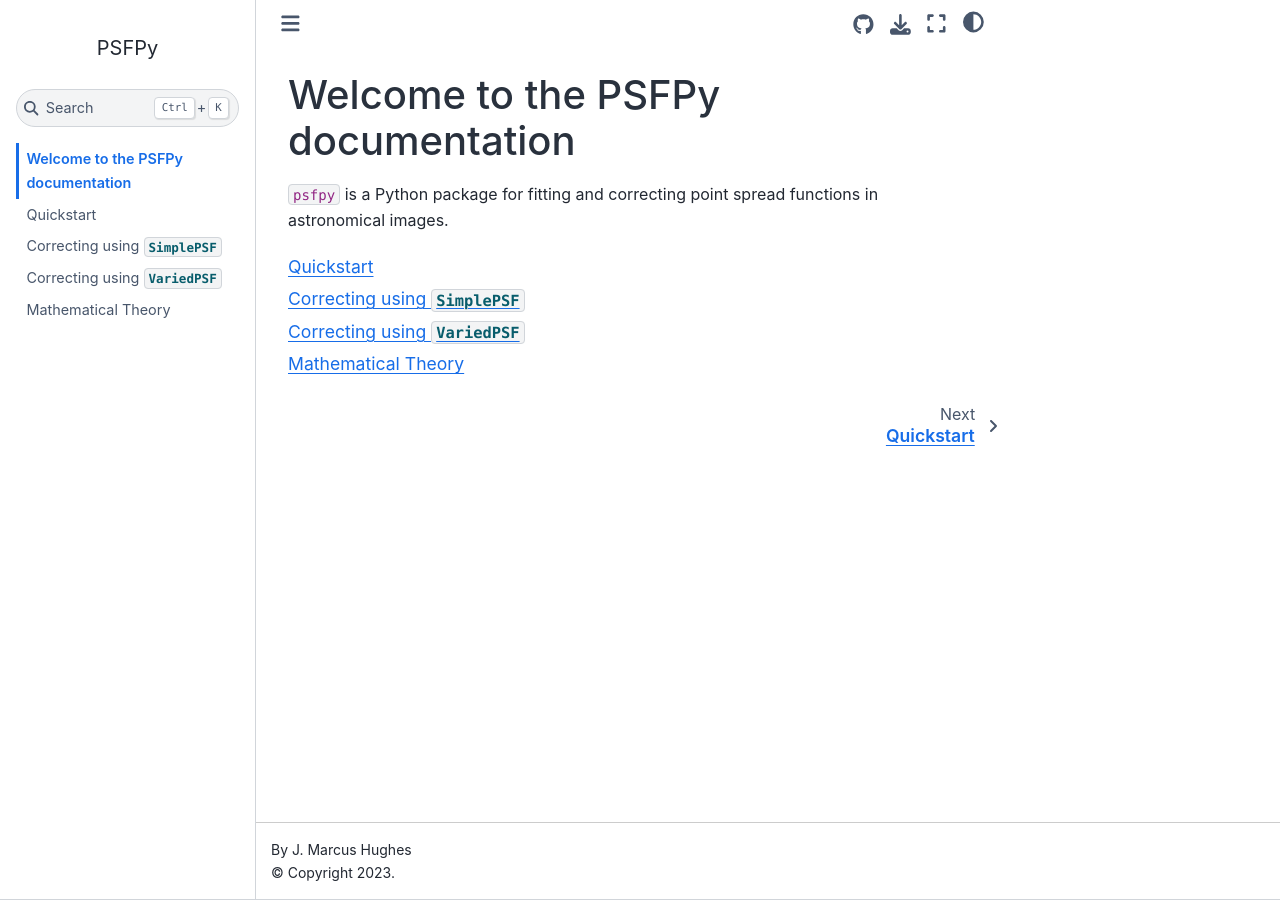
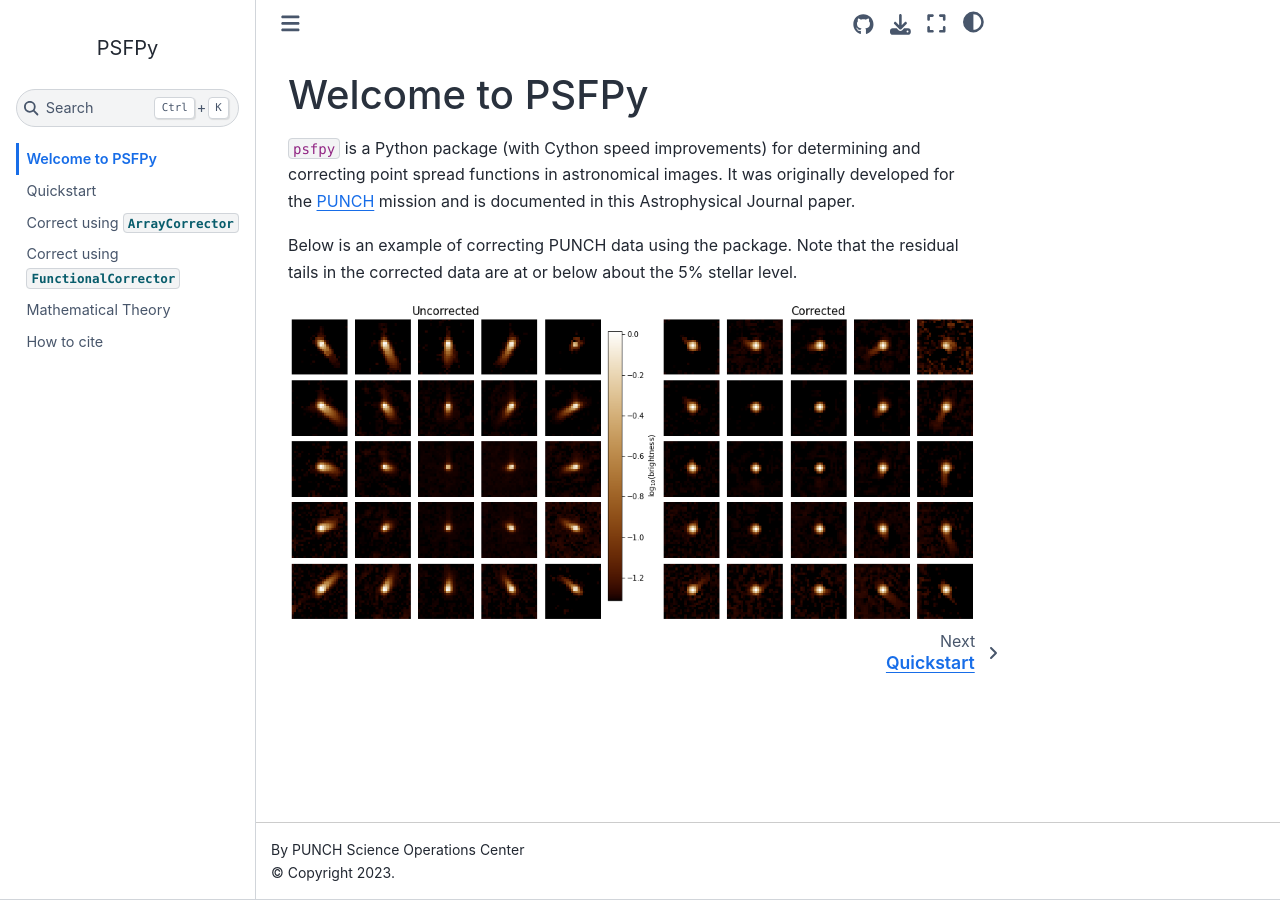
Before and after one commit to punch-mission/regularizepsf, a Jupyter Book: the page built from docs/intro.md, in a window 1280 px wide. Built offline with Jupyter Book 1.0.4 settings and Sphinx 7.4.7 and the Sphinx Book theme 1.1.4, drawn with Linux system fonts in a browser that asks for light colours.

Commit message:
working on documentation

````diff
--- a/docs/_config.yml
+++ b/docs/_config.yml
@@ -2,7 +2,7 @@
 # Learn more at https://jupyterbook.org/customize/config.html
 
 title: PSFPy
-author: J. Marcus Hughes
+author: PUNCH Science Operations Center
 
 # Force re-execution of notebooks on each build.
 # See https://jupyterbook.org/content/execute.html
--- a/docs/_toc.yml
+++ b/docs/_toc.yml
@@ -5,6 +5,7 @@ format: jb-book
 root: intro
 chapters:
 - file: quickstart
-- file: simple_psf
-- file: varied_psf
+- file: array
+- file: functional
 - file: theory
+- file: cite
--- /dev/null
+++ b/docs/array.md
@@ -0,0 +1 @@
+# Correct using `ArrayCorrector`
--- /dev/null
+++ b/docs/cite.md
@@ -0,0 +1 @@
+# How to cite
--- /dev/null
+++ b/docs/functional.md
@@ -0,0 +1 @@
+# Correct using `FunctionalCorrector`
--- a/docs/intro.md
+++ b/docs/intro.md
@@ -1,6 +1,14 @@
-# Welcome to the PSFPy documentation
+# Welcome to PSFPy
 
-`psfpy` is a Python package for fitting and correcting point spread functions in astronomical images.
+`psfpy` is a Python package (with Cython speed improvements) for determining and correcting
+point spread functions in astronomical images.
+It was originally developed for the [PUNCH](https://punch.space.swri.edu/) mission and is documented in this
+Astrophysical Journal paper.
 
-```{tableofcontents}
+Below is an example of correcting PUNCH data using the package. Note that the residual tails in the corrected data are
+at or below about the 5\% stellar level.
+```{image} images/punch.png
+:alt: example of correction
+:width: 800px
+:align: center
 ```
--- a/docs/simple_psf.md
+++ /dev/null
@@ -1 +0,0 @@
-# Correcting using `SimplePSF`
--- a/docs/varied_psf.md
+++ /dev/null
@@ -1 +0,0 @@
-# Correcting using `VariedPSF`
````
Also changed, not shown: docs/quickstart.md (+7 -2 lines), docs/images/punch.png (added).
